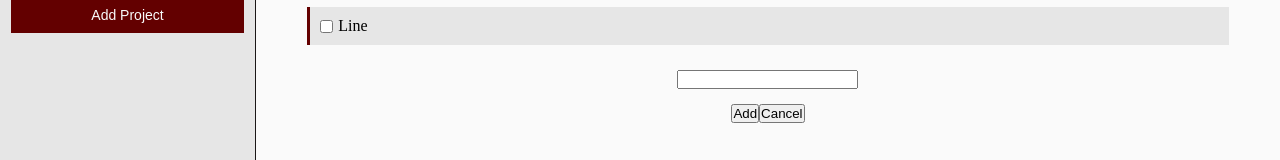
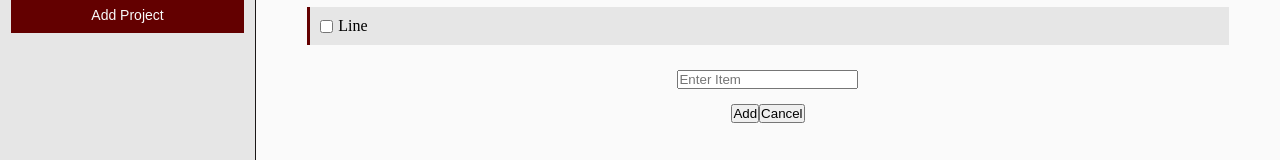
Before and after one commit to robisonwebdev/todo-react, a React (Create React App) app: page / in a window 1280 px wide. Both pictures are taken after a click on the button "Add Item". Shown: the part 189-349 px from the top of the page. Built offline with nearby package versions, Linux system fonts and the light colour scheme.

Commit message:
Added placeholder for input field

```diff
--- a/src/components/AddItemForm.js
+++ b/src/components/AddItemForm.js
@@ -4,7 +4,7 @@ import '../styles/AddItemForm.css';
 const AddItemForm = ({ cancel, handleChange, submit, value }) => {
     return (
         <form className='AddItemForm' onSubmit={submit}>
-            <input type='text' onChange={handleChange} value={value} />
+            <input type='text' onChange={handleChange} value={value} placeholder='Enter Item' />
             <div className='formControls'>
                 <button type='submit'>Add</button>
                 <button onClick={cancel}>Cancel</button>
```
